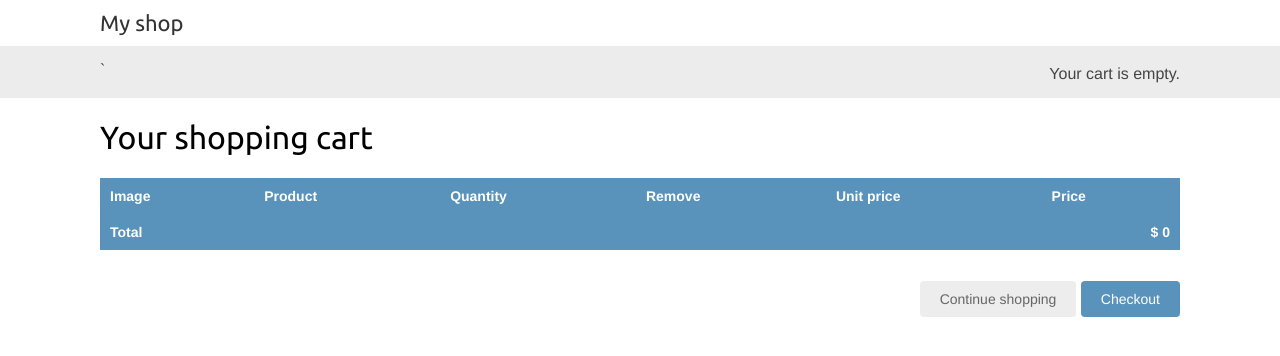
After one commit to erobakiewicz/OnlineShop_Django3, a Django app: page /cart/ in a window 1280 px wide. The commit adds this page. Shown: the top 356 px of the page. Run offline with Django 3.2, Linux system fonts and the light colour scheme.

Commit message:
adding items to the cart

```diff
--- a/OnlineShop_Django3/urls.py
+++ b/OnlineShop_Django3/urls.py
@@ -20,7 +20,9 @@ from django.urls import path, include
 
 urlpatterns = [
     path('admin/', admin.site.urls),
+    path('cart/', include('cart.urls', namespace='cart')),
     path('', include('shop.urls', namespace='shop')),
+
 ]
 if settings.DEBUG:
     urlpatterns += static(settings.MEDIA_URL,document_root=settings.MEDIA_ROOT)
--- /dev/null
+++ b/cart/cart.py
@@ -0,0 +1,85 @@
+from decimal import Decimal
+
+from django.conf import settings
+
+from shop.models import Product
+
+
+class Cart(object):
+
+    def __init__(self, request):
+        """
+        Initialize the cart.
+        :param request:
+        """
+        self.session = request.session
+        cart = self.session.get(settings.CART_SESSION_ID)
+        if not cart:
+            # save an empty cart in the session
+            cart = self.session[settings.CART_SESSION_ID] = {}
+        self.cart = cart
+
+    def add(self, product, quantity=1, override_quantity=False):
+        """
+        Add a product to the cart or update its quantity.
+        :param product:
+        :param quantity:
+        :param override_quantity:
+        :return:
+        """
+        product_id = str(product.id)
+        if product_id not in self.cart:
+            self.cart[product_id] = {'quantity': 0,
+                                     'price': str(product.price)}
+        if override_quantity:
+            self.cart[product_id]['quantity'] = quantity
+        else:
+            self.cart[product_id]['quantity'] += quantity
+        self.save()
+
+    def save(self):
+        # mark the session as "modified" to make sure it gets saved
+        self.session.modified = True
+
+    def remove(self, product):
+        """
+        Remove a product from the cart.
+        :param product:
+        :return:
+        """
+        product_id = str(product.id)
+        if product_id in self.cart:
+            del self.cart[product_id]
+            self.save()
+
+    def __iter__(self):
+        """
+        Iterate over the items in the cart and get the products from the database.
+        :return:
+        """
+        product_ids = self.cart.keys()
+        # get the product objects and add them to the cart
+        products = Product.objects.filter(id__in=product_ids)
+        cart = self.cart.copy()
+        for product in products:
+            cart[str(product.id)]['product'] = product
+
+        for item in cart.values():
+            item['price'] = Decimal(item['price'])
+            item['total_price'] = item['price'] * item['quantity']
+            yield item
+
+    def __len__(self):
+        """
+        Count all items in the cart.
+        :return:
+        """
+        return sum(item['quantity'] for item in self.cart.values())
+
+    def get_total_price(self):
+        return sum(Decimal(item['price']) * item['quantity'] for item in self.cart.values())
+
+    def clear(self):
+# remove cart from session
+        del self.session[settings.CART_SESSION_ID]
+        self.save()
--- /dev/null
+++ b/cart/forms.py
@@ -0,0 +1,12 @@
+from django import forms
+
+PRODUCT_QUANTITY_CHOICES = [(i, str(i)) for i in range(1,21)]
+
+class CartAddProductForm(forms.Form):
+    quantity = forms.TypedChoiceField(
+        choices=PRODUCT_QUANTITY_CHOICES,
+        coerce=int
+    )
+    override = forms.BooleanField(required=False,
+                                  initial=False,
+                                  widget=forms.HiddenInput)
--- /dev/null
+++ b/cart/urls.py
@@ -0,0 +1,12 @@
+from django.urls import path
+
+from cart import views
+
+app_name = 'cart'
+
+urlpatterns = [
+    path('', views.cart_detail, name='cart_detail'),
+    path('add/<int:product_id>/', views.cart_add, name='cart_add'),
+    path('remove/<int:product_id>/', views.cart_remove, name='cart_remove')
+
+]
--- a/cart/views.py
+++ b/cart/views.py
@@ -1,3 +1,31 @@
-from django.shortcuts import render
+from django.shortcuts import render, get_object_or_404, redirect
+from django.views.decorators.http import require_POST
 
-# Create your views here.
+from cart.cart import Cart
+from cart.forms import CartAddProductForm
+from shop.models import Product
+
+
+@require_POST
+def cart_add(request, product_id):
+    cart = Cart(request)
+    product = get_object_or_404(Product, id=product_id)
+    form = CartAddProductForm(request.POST)
+    if form.is_valid():
+        cd = form.cleaned_data
+        cart.add(product=product,
+                 quantity=cd['quantity'],
+                 override_quantity=cd['override'])
+        return redirect('cart:cart_detail')
+
+
+@require_POST
+def cart_remove(request,product_id):
+    cart = Cart(request)
+    product = get_object_or_404(Product, id=product_id)
+    cart.remove(product)
+    return redirect('cart:cart_detail')
+
+def cart_detail(request):
+    cart = Cart(request)
+    return render(request, 'cart/detail.html', {'cart': cart})
--- a/shop/views.py
+++ b/shop/views.py
@@ -1,5 +1,6 @@
 from django.shortcuts import render, get_object_or_404
 
+from cart.forms import CartAddProductForm
 from shop.models import Category, Product
 
 
@@ -21,6 +22,8 @@ def product_detail(request, id, slug):
                                 id=id,
                                 slug=slug,
                                 available=True)
+    cart_product_form = CartAddProductForm()
     return render(request,
                    'shop/product/detail.html',
-                  {'product': product})
+                  {'product': product,
+                   'cart_product_form': cart_product_form})
--- /dev/null
+++ b/templates/cart/detail.html
@@ -0,0 +1,55 @@
+{% extends 'shop/base.html' %}
+{% load static %}
+
+{% block title %}Your shopping cart{% endblock %}
+
+{% block content %}
+    <h1>Your shopping cart</h1>
+    <table class="cart">
+        <thead>
+        <tr>
+            <th>Image</th>
+            <th>Product</th>
+            <th>Quantity</th>
+            <th>Remove</th>
+            <th>Unit price</th>
+            <th>Price</th>
+        </tr>
+        </thead>
+        <tbody>
+        {% for item in cart %}
+            {% with product=item.product %}
+                <tr>
+                    <td>
+                        <a href="{{ product.get_absoulte_url }}">
+                            <img src="{% if product.image %}{{ product.image.url }}{% else %}
+{% static 'img/no_image.png' %}{% endif %}">
+                        </a>
+                    </td>
+                    <td>{{ product.name }}</td>
+                    <td>{{ item.quantity }}</td>
+                    <td>
+                        <form action="{% url 'cart:cart_remove' product.id %}" method="post">
+                            <input type="submit" value="Remove">
+                            {% csrf_token %}
+                        </form>
+                    </td>
+                    <td class="num">{{ item.price }}</td>
+                    <td class="num">{{ item.total_price }}</td>
+                </tr>
+            {% endwith %}
+        {% endfor %}
+<tr class="total">
+    <td>Total</td>
+    <td colspan="4"></td>
+    <td class="num">$ {{ cart.get_total_price }}</td>
+</tr>
+        </tbody>
+    </table>
+<p class="text-right">
+<a href="{% url 'shop:product_list' %}" class="button light">Continue shopping</a>
+<a href="#" class="button">Checkout</a>
+</p>
+
+
+{% endblock %}
--- a/templates/shop/product/detail.html
+++ b/templates/shop/product/detail.html
@@ -14,6 +14,11 @@
     </a>
 </h2>
 <p class="price">$ {{ product.price }}</p>
+<form action="{% url 'cart:cart_add' product.id %}" method="post">
+    {% csrf_token %}
+    {{ cart_product_form }}
+    <input type="submit" value="Add">
+</form>
 {{ product.description | linebreaks }}
 </div>
 
```
